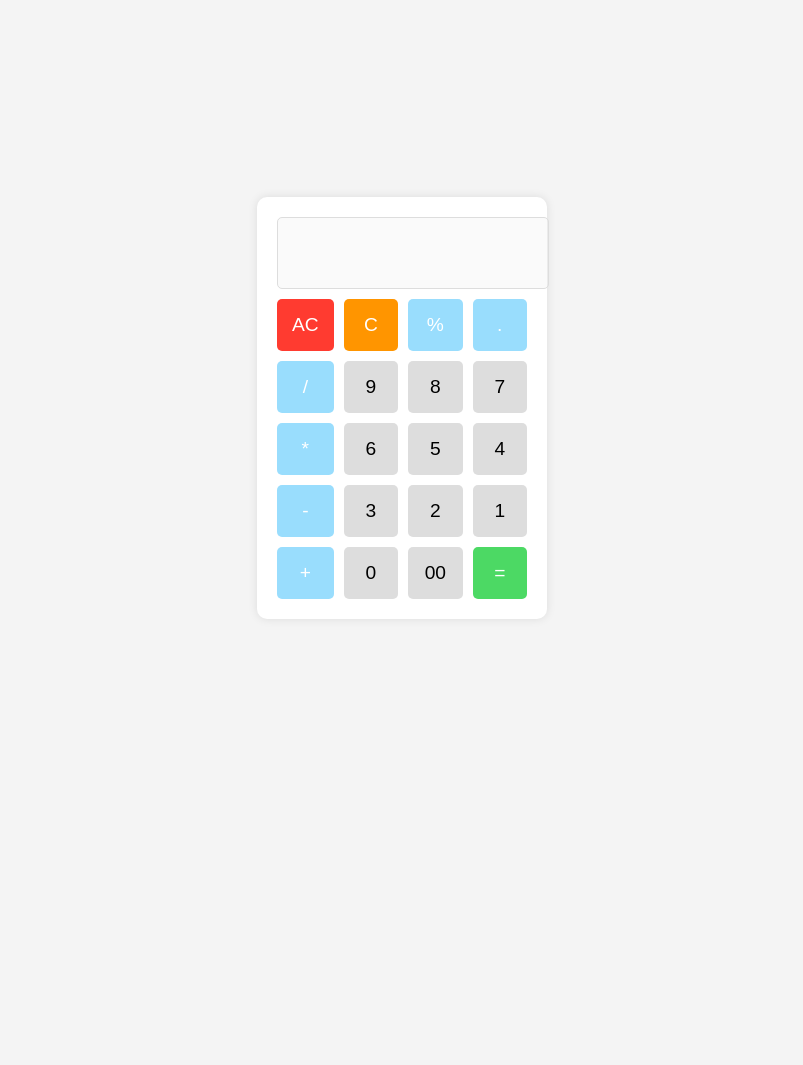
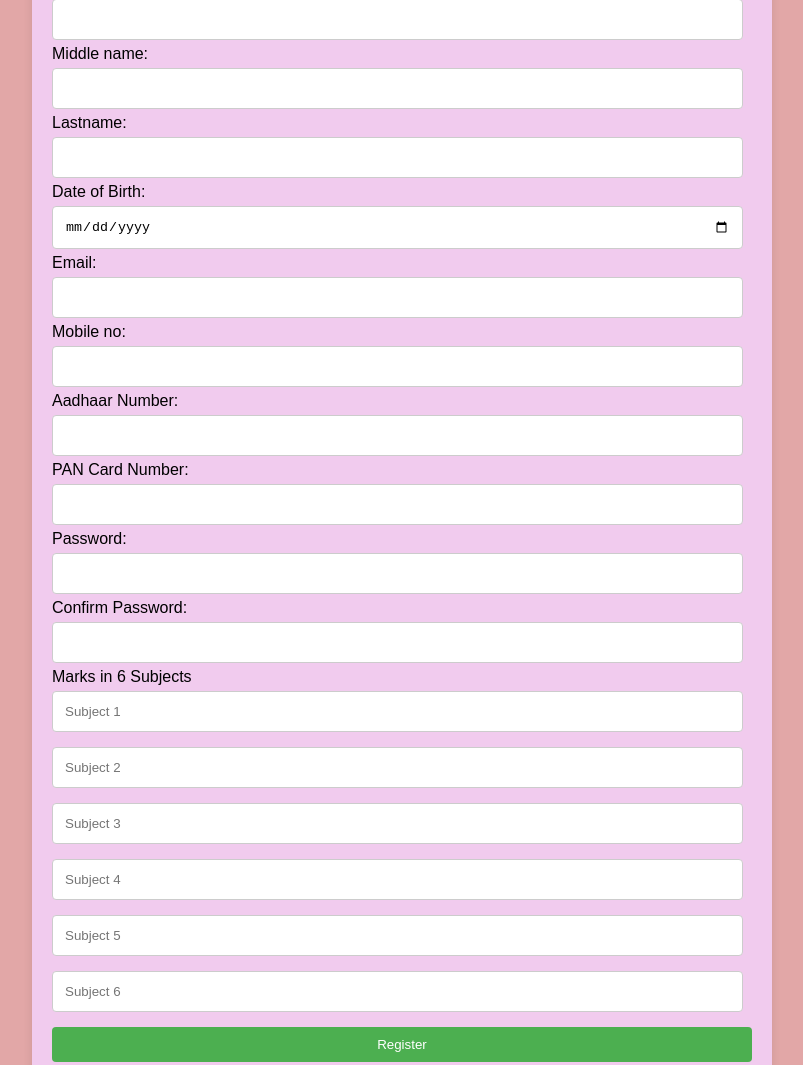
Before and after one commit to sanika11311/Form, a plain HTML site: page index.html in a window 1280 px wide. Shown: the top 1065 px of the page, without its empty margins (238-1041 px from the left). Before the commit the page ends 816 px from the top, so only its background shows below. Drawn offline with Linux system fonts and the light colour scheme.

Commit message:
index.html

```diff
--- a/index.html
+++ b/index.html
@@ -3,124 +3,78 @@
 <head>
     <meta charset="UTF-8">
     <meta name="viewport" content="width=device-width, initial-scale=1.0">
-    <title>Calculator</title>
-    <style>
-        body {
-            display: flex;
-            justify-content: center;
-            align-items: center;
-            height: 100vh;
-            background-color: #f4f4f4;
-        }
-        .calculator {
-            width: 250px;
-            background: white;
-            padding: 20px;
-            border-radius: 10px;
-            box-shadow: 0 0 10px rgba(0, 0, 0, 0.1);
-            text-align: center;
-        }
-        .display {
-            width: 100%;
-            height: 50px;
-            margin-bottom: 10px;
-            font-size: 1.5em;
-            text-align: right;
-            padding: 10px;
-            border: 1px solid #ddd;
-            border-radius: 5px;
-        }
-        .buttons {
-            display: grid;
-            grid-template-columns: repeat(4, 1fr);
-            gap: 10px;
-        }
-        button {
-            padding: 15px;
-            font-size: 1.2em;
-            border: none;
-            border-radius: 5px;
-            cursor: pointer;
-            background: #ddd;
-        }
-        button:active {
-            background: #bbb;
-        }
-        .operator {
-            background: #99ddfd;
-            color: white;
-        }
-        .clear {
-            background: #ff3b30;
-            color: white;
-        }
-        .equal {
-            background: #4cd964;
-            color: white;
-        }
-        .cancel {
-            background: #ff9500;
-            color: white;
-        }
-    </style>
+    <title>Registration Form</title>
+    <link rel="stylesheet" href="index.css">
 </head>
 <body>
-    <div class="calculator">
-        <input type="text" class="display" id="display" disabled>
-        <div class="buttons">
-            <button class="clear" onclick="clearDisplay()">AC</button>
-            <button class="cancel" onclick="cancelLast()">C</button>
-            <button class="operator" onclick="appendValue('%')">%</button>
-            <button class="operator" onclick="appendValue('.')">.</button>
-            <button class="operator" onclick="appendValue('/')">/</button>
-                  <button onclick="appendValue('9')">9</button>
+    <div class="form-container">
+        <h1>Registration Form</h1>
+        <form id="registration-form" onsubmit="return validateForm()">
+            <label for="username">First name:</label>
+            <input type="text" id="username" name="username" required>
+            <span id="username-error" class="error"></span>
 
-            <button onclick="appendValue('8')">8</button>
+            <label for="username">Middle name:</label>
+            <input type="text" id="username" name="username" required>
+            <span id="username-error" class="error"></span>
 
-            <button onclick="appendValue('7')">7</button>
-            <button class="operator" onclick="appendValue('*')">*</button>
-            <button onclick="appendValue('6')">6</button>
-
-            <button onclick="appendValue('5')">5</button>
-
-            <button onclick="appendValue('4')">4</button>
-            <button class="operator" onclick="appendValue('-')">-</button>
-            <button onclick="appendValue('3')">3</button>
-
-            <button onclick="appendValue('2')">2</button>
-
-            <button onclick="appendValue('1')">1</button>
-            <button class="operator" onclick="appendValue('+')">+</button>
-            <button onclick="appendValue('0')">0</button>
-
-            <button onclick="appendValue('00')">00</button>
-            <button class="equal" onclick="calculateResult()">=</button>
+            <label for="username">Lastname:</label>
+            <input type="text" id="username" name="username" required>
+            <span id="username-error" class="error"></span>
 
 
-        </div>
+            <label for="dob">Date of Birth:</label>
+            <input type="date" id="dob" name="dob" required>
+            <span id="dob-error" class="error"></span>
+
+            <label for="email">Email:</label>
+            <input type="email" id="email" name="email" required>
+            <span id="email-error" class="error"></span>
+
+            <label for="contact">Mobile no:</label>
+            <input type="contact" id="contact" name="contact" required>
+            <span id="contact-error" class="error"></span>
+
+            <label for="aadhaar">Aadhaar Number:</label>
+            <input type="text" id="aadhaar" name="aadhaar" required>
+            <span id="aadhaar-error" class="error"></span>
+
+           <label for="pancard">PAN Card Number:</label>
+            <input type="text" id="pancard" name="pancard" required>
+            <span id="pancard-error" class="error"></span>
+
+            <label for="password">Password:</label>
+            <input type="password" id="password" name="password" required>
+            <span id="password-error" class="error"></span>
+
+            <label for="confirm-password">Confirm Password:</label>
+            <input type="password" id="confirm-password" name="confirm-password" required>
+            <span id="confirm-password-error" class="error"></span>
+
+            <div class="mb-3">
+                <label for="marks" class="form-label">Marks in 6 Subjects</label>
+
+
+                        <input type="number" class="form-control" id="subject1" name="subject1" placeholder="Subject 1" required>
+
+                        <input type="number" class="form-control" id="subject2" name="subject2" placeholder="Subject 2" required>
+
+                        <input type="number" class="form-control" id="subject3" name="subject3" placeholder="Subject 3" required>
+
+                        <input type="number" class="form-control" id="subject4" name="subject4" placeholder="Subject 4" required>
+
+                        <input type="number" class="form-control" id="subject5" name="subject5" placeholder="Subject 5" required>
+
+                        <input type="number" class="form-control" id="subject6" name="subject6" placeholder="Subject 6" required>
+
+
+                <small id="marksError" class="form-text text-danger"></small>
+            </div>
+
+            <button type="submit">Register</button>
+        </form>
     </div>
-
-    <script>
-    function appendValue(value) {
-        document.getElementById("display").value += value;
-    }
-
-    function clearDisplay() {
-        document.getElementById("display").value = "";
-    }
-
-    function calculateResult() {
-        let expression = document.getElementById("display").value;
-        try {
-            let result = eval(expression);
-            document.getElementById("display").value = result;
-            console.log("Result:", result);
-            alert("Result: " + result);
-        } catch (error) {
-            alert("Invalid Expression");
-        }
-    }
-</script>
+<script src="index.js"></script>
 
 </body>
 </html>
```
